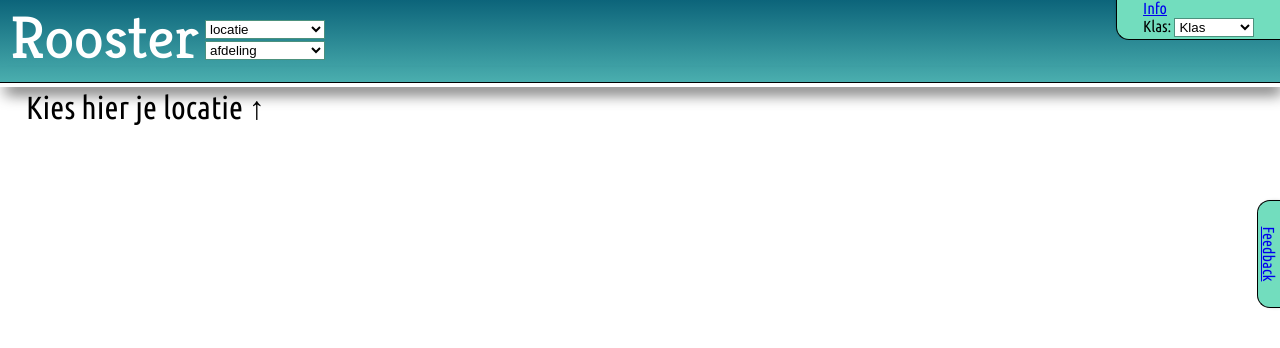
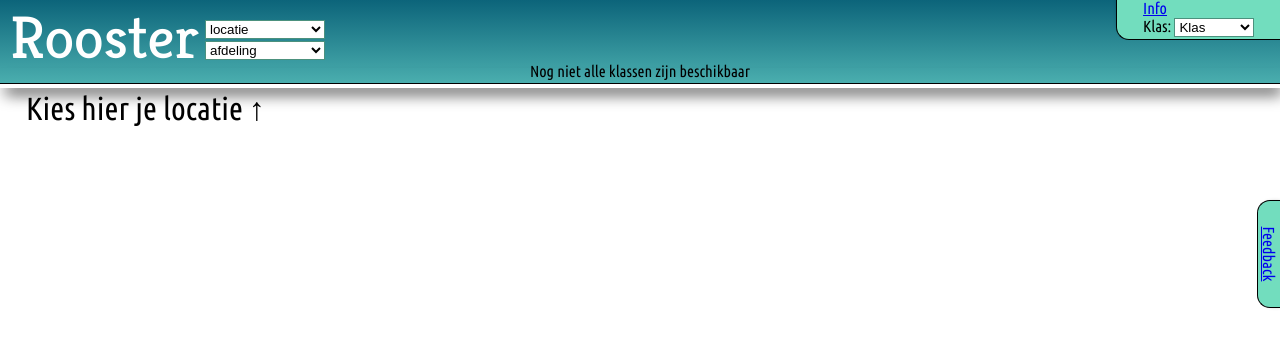
Before and after one commit to joostsijm/Roostersite, a PHP site: page /Roostersite/ in a window 1280 px wide. Shown: the top 348 px of the page. Run offline with PHP 8.4, Linux system fonts and the light colour scheme.

Commit message:
Mededeling toegevoegt
Nog niet alle klassen zijn beschikbaar toegevoegd

```diff
--- a/index.php
+++ b/index.php
@@ -277,7 +277,8 @@
 							}
 						else
 							{
-							echo "<li>&nbsp;</li>";
+							//echo "<li>&nbsp;</li>";
+                            echo "<div class='frame 'style='font-size:1em;'>Nog niet alle klassen zijn beschikbaar</div>";
 							}
 					?>
 				</ul>
--- a/rooster.css
+++ b/rooster.css
@@ -29,7 +29,6 @@ ul#tabnavr li,ul.tabnavrklas li
 
 .tabrs,ul#tabnavr .tabr:hover
 {
-
 	background-color:white;
 	box-shadow: inset 13px 13px 0px 0px  #FFFFFF;
 	border-bottom:1px solid #fff;
```
